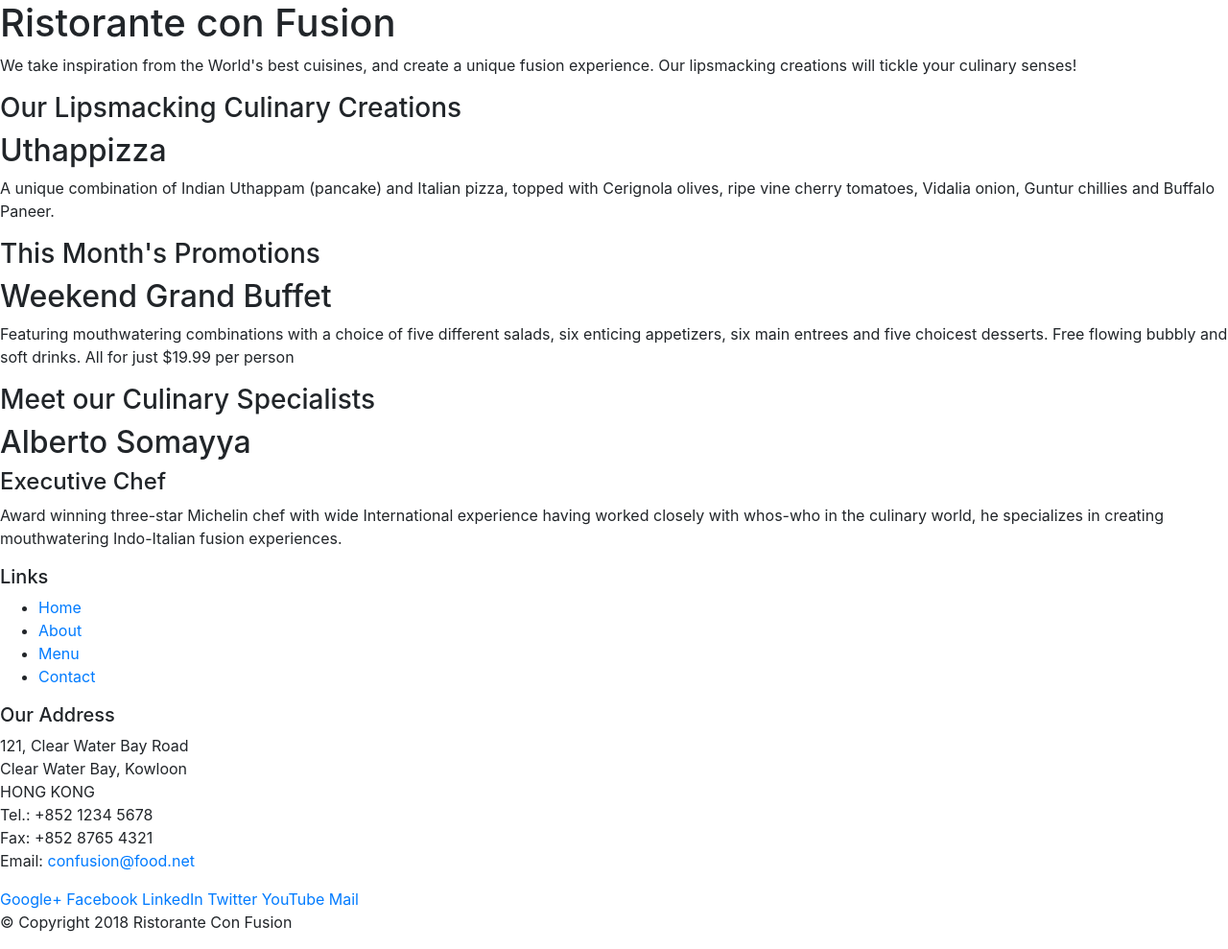
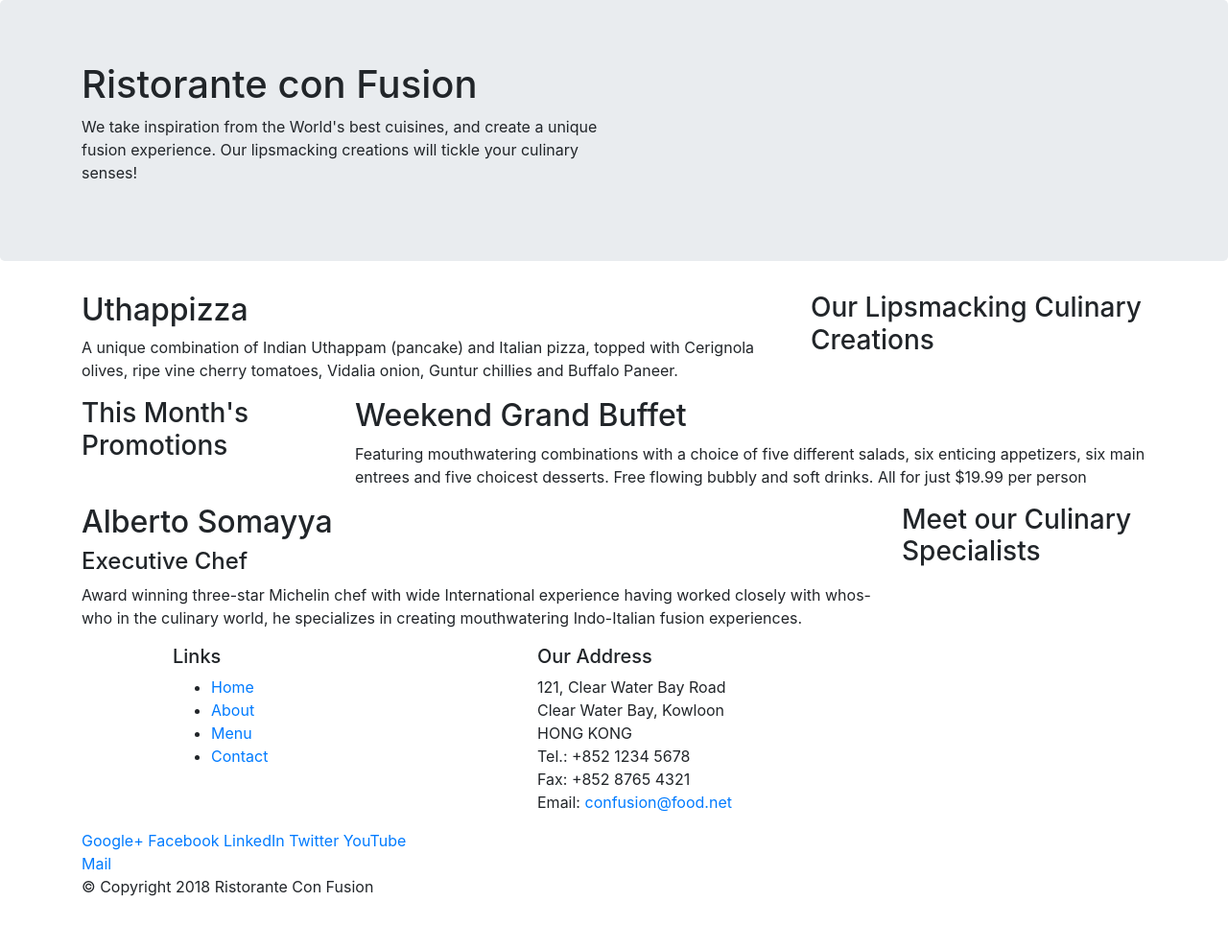
Before and after one commit to salmanazmat666/bootstrap, a website: page index.html in a window 1280 px wide. Shown: the whole page at 96% size. After the commit the page ends 952 px from the top, so only its background shows below. Drawn offline with nearby package versions, Linux system fonts and the light colour scheme.

Commit message:
Bootstrap Grid Part 1

```diff
--- a/index.html
+++ b/index.html
@@ -14,46 +14,46 @@
 
 <body>
 
-    <header>
-        <div>
-            <div>
-                <div>
+    <header class="jumbotron">
+        <div class="container">
+            <div class="row">
+                <div class="col-12 col-sm-6">
                     <h1>Ristorante con Fusion</h1>
                     <p>We take inspiration from the World's best cuisines, and create a unique fusion experience. Our lipsmacking creations will tickle your culinary senses!</p>
                 </div>
-                <div>
+                <div class="col-12 col-sm">
                 </div>
             </div>
         </div>
     </header>
 
-    <div>
-        <div>
-            <div>
+    <div class="container">
+        <div class="row">
+            <div class="col-12 col-sm-4 corder-sm-last ol-md-3">
                 <h3>Our Lipsmacking Culinary Creations</h3>
             </div>
-            <div>
+            <div class="col col-sm order-sm-first col-md">
                 <h2>Uthappizza</h2>
                 <p>A unique combination of Indian Uthappam (pancake) and Italian pizza, topped with Cerignola olives, ripe vine cherry tomatoes, Vidalia onion, Guntur chillies and Buffalo Paneer.</p>
             </div>
         </div>
 
 
-        <div>
-            <div>
+        <div class="row">
+            <div class="col-12 col-sm-4 col-md-3">
                 <h3>This Month's Promotions</h3>
             </div>
-            <div>
+            <div class="col col-sm col-md">
                 <h2>Weekend Grand Buffet</h2>
                 <p>Featuring mouthwatering combinations with a choice of five different salads, six enticing appetizers, six main entrees and five choicest desserts. Free flowing bubbly and soft drinks. All for just $19.99 per person </p>
             </div>
         </div>
 
-        <div>
-            <div>
+        <div class="row">
+            <div class="col-12 col-sm-4 order-sm-last col-md-3">
                 <h3>Meet our Culinary Specialists</h3>
             </div>
-            <div>
+            <div class="col col-sm order-sm-first col-md">
                 <h2>Alberto Somayya</h2>
                 <h4>Executive Chef</h4>
                 <p>Award winning three-star Michelin chef with wide International experience having worked closely with whos-who in the culinary world, he specializes in creating mouthwatering Indo-Italian fusion experiences. </p>
@@ -62,9 +62,9 @@
     </div>
 
     <footer>
-        <div>
-            <div>
-                <div>
+        <div class="container">
+            <div class="row">
+                <div class="col-4 offset-1 col-sm2">
                     <h5>Links</h5>
                     <ul>
                         <li><a href="#">Home</a></li>
@@ -73,7 +73,7 @@
                         <li><a href="#">Contact</a></li>
                     </ul>
                 </div>
-                <div>
+                <div class="col-7 col-sm5">
                     <h5>Our Address</h5>
                     <address>
 		              121, Clear Water Bay Road<br>
@@ -84,7 +84,7 @@
 		              Email: <a href="mailto:confusion@food.net">confusion@food.net</a>
 		           </address>
                 </div>
-                <div>
+                <div class="col-12 col-sm-4">
                     <div>
                         <a href="http://google.com/+">Google+</a>
                         <a href="http://www.facebook.com/profile.php?id=">Facebook</a>
@@ -95,8 +95,8 @@
                     </div>
                 </div>
            </div>
-           <div>
-                <div>
+           <div class="row">
+                <div class="col-auto">
                     <p>© Copyright 2018 Ristorante Con Fusion</p>
                 </div>
            </div>
```
